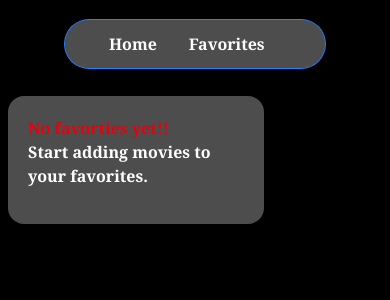
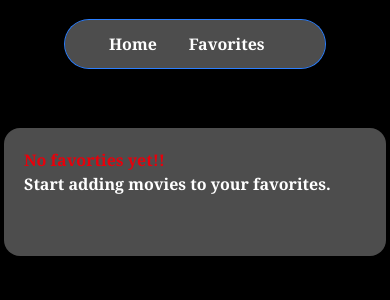
Before and after one commit to Raymond-dev1/Movie-Recommendation-App, a React (Vite) app: page /favorites in a window 390 px wide. Shown: the top 300 px of the page. Built offline with nearby package versions, Linux system fonts and the light colour scheme.

Commit message:
add responsiveness to empty favorites page

```diff
--- a/src/pages/favorites.jsx
+++ b/src/pages/favorites.jsx
@@ -18,9 +18,11 @@ export default function favorite() {
   }
 
   return (
-    <div className="favorites-empty  font-extrabold   px-5 py-5 rounded-2xl m-2 h-32 w-64 bg-white/30 backdrop-blur-sm ">
+    <div className="flex justify-center ">
+    <div className="favorites-empty font-extrabold  mt-10 px-5 py-5 rounded-2xl m-1 h-32 w-full sm:w-3/4 md:w-1/2 bg-white/30 backdrop-blur-sm">
       <h3 className="text-red-600">No favorties yet!!</h3>
       <p className="text-white">Start adding movies to your favorites.</p>
     </div>
+    </div>
   );
 }
```
